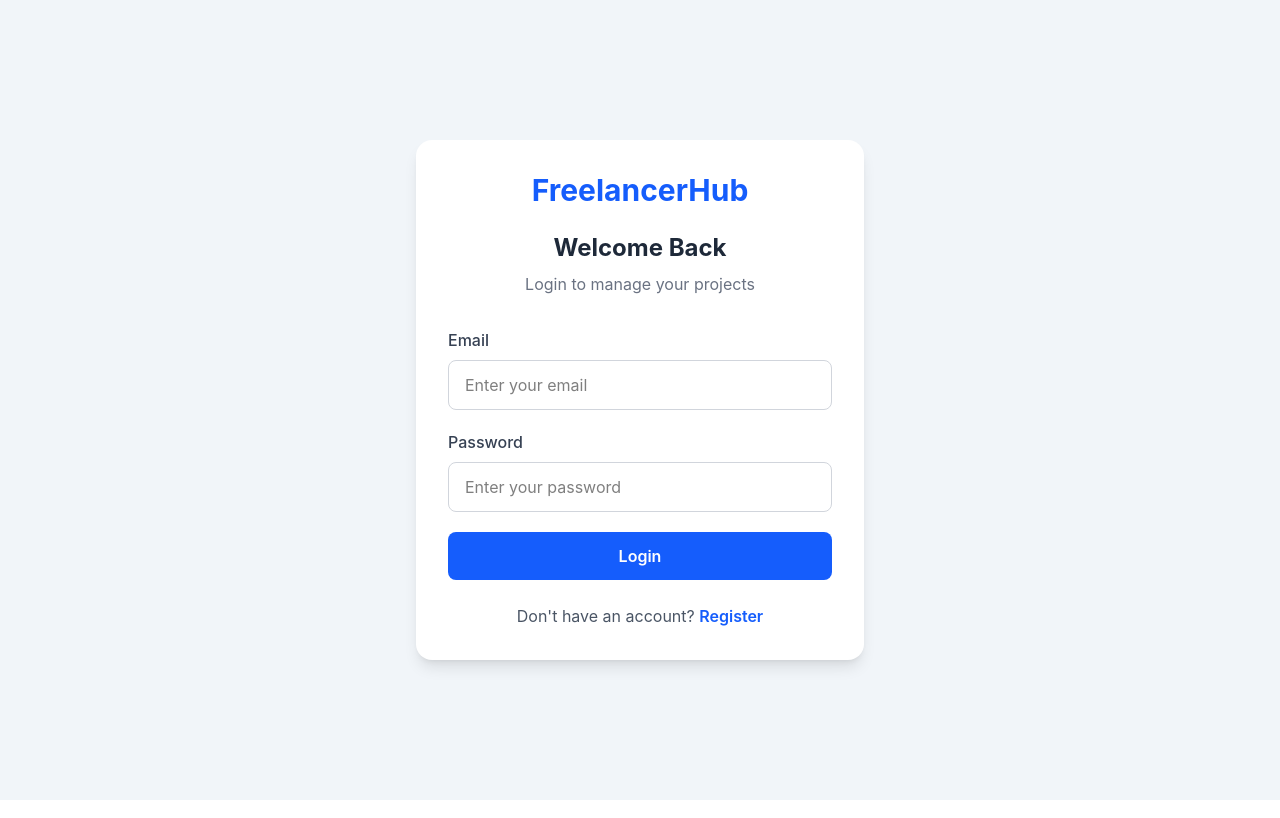
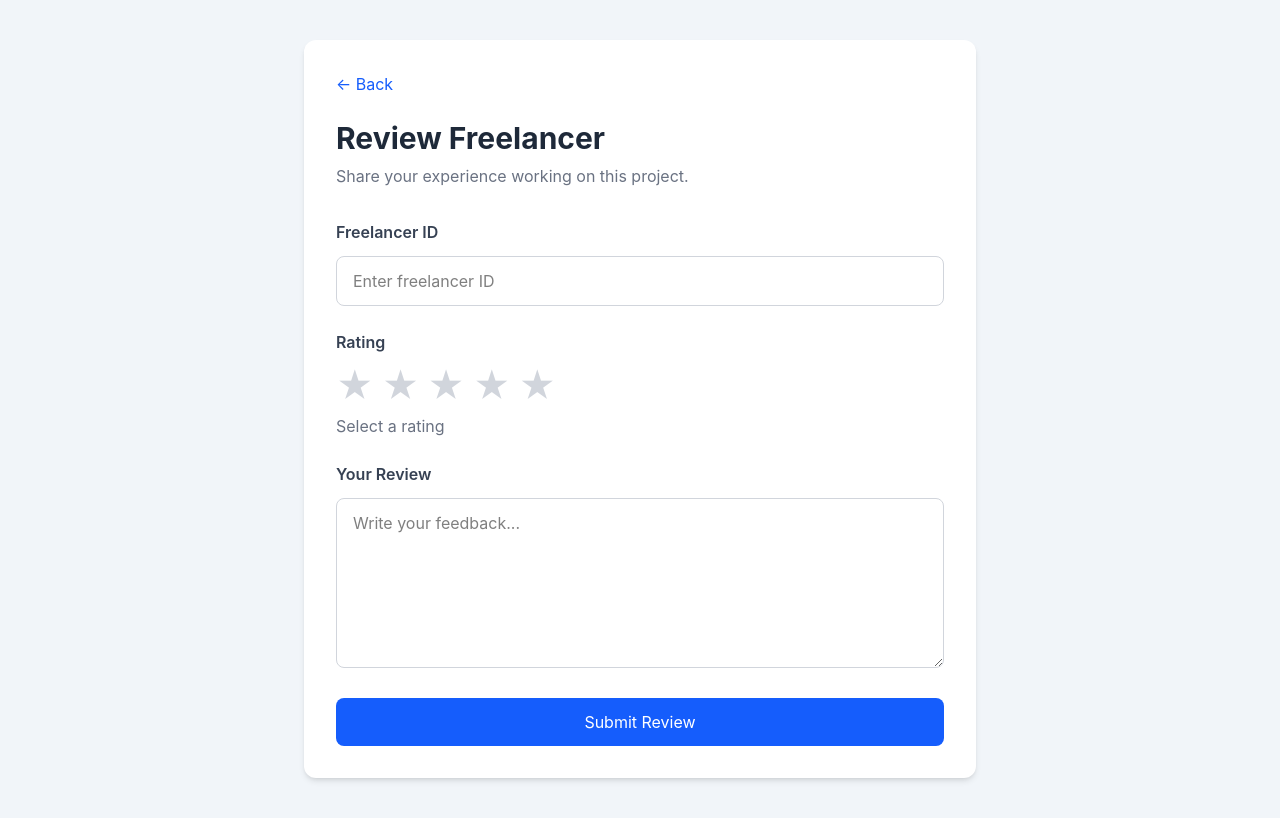
Before and after one commit to Mulesneha/freelancer-project-management, a React (Vite) app in the folder client/: page /review/1 in a window 1280 px wide. Before the commit this address led to /login. Built offline with nearby package versions, Linux system fonts and the light colour scheme.

Commit message:
feat: add rating and review UI

```diff
--- a/client/src/App.jsx
+++ b/client/src/App.jsx
@@ -1,3 +1,4 @@
+
 import React from "react";
 import { Routes, Route, Navigate } from "react-router-dom";
 
@@ -6,6 +7,7 @@ import Register from "./pages/Register";
 import ClientDashboard from "./pages/ClientDashboard";
 import FreelancerDashboard from "./pages/FreelancerDashboard";
 import CreateProject from "./pages/CreateProject";
+import ReviewProject from "./pages/ReviewProject";
 
 function App() {
   return (
@@ -41,6 +43,11 @@ function App() {
       />
 
       <Route
+        path="/review/:projectId"
+        element={<ReviewProject />}
+      />
+
+      <Route
         path="*"
         element={<Navigate to="/login" replace />}
       />
--- /dev/null
+++ b/client/src/pages/ReviewProject.jsx
@@ -0,0 +1,205 @@
+
+import React, { useState } from "react";
+import { useNavigate, useParams } from "react-router-dom";
+
+const ReviewProject = () => {
+  const { projectId } = useParams();
+  const navigate = useNavigate();
+
+  const [rating, setRating] = useState(0);
+  const [comment, setComment] = useState("");
+  const [freelancerId, setFreelancerId] = useState("");
+  const [loading, setLoading] = useState(false);
+  const [error, setError] = useState("");
+  const [success, setSuccess] = useState("");
+
+  const submitReview = async (e) => {
+    e.preventDefault();
+
+    setError("");
+    setSuccess("");
+
+    if (!rating) {
+      setError("Please select a rating");
+      return;
+    }
+
+    if (!comment.trim()) {
+      setError("Please write a review");
+      return;
+    }
+
+    if (!freelancerId) {
+      setError("Freelancer ID is required");
+      return;
+    }
+
+    try {
+      setLoading(true);
+
+      const token = localStorage.getItem("token");
+
+      if (!token) {
+        setError("Please login first");
+        return;
+      }
+
+      const response = await fetch(
+        "http://localhost:5000/api/reviews",
+        {
+          method: "POST",
+          headers: {
+            "Content-Type": "application/json",
+            Authorization: `Bearer ${token}`,
+          },
+          body: JSON.stringify({
+            projectId,
+            freelancerId,
+            rating,
+            comment,
+          }),
+        }
+      );
+
+      const data = await response.json();
+
+      if (!response.ok) {
+        throw new Error(
+          data.message || "Failed to submit review"
+        );
+      }
+
+      setSuccess("Review submitted successfully!");
+
+      setRating(0);
+      setComment("");
+
+      setTimeout(() => {
+        navigate(-1);
+      }, 1500);
+    } catch (error) {
+      setError(error.message);
+    } finally {
+      setLoading(false);
+    }
+  };
+
+  return (
+    <div className="min-h-screen bg-slate-100 py-10 px-6">
+      <div className="max-w-2xl mx-auto">
+
+        <div className="bg-white rounded-xl shadow-md p-8">
+
+          <button
+            onClick={() => navigate(-1)}
+            className="text-blue-600 hover:underline mb-6"
+          >
+            ← Back
+          </button>
+
+          <h1 className="text-3xl font-bold text-gray-800">
+            Review Freelancer
+          </h1>
+
+          <p className="text-gray-500 mt-2">
+            Share your experience working on this project.
+          </p>
+
+          {error && (
+            <div className="mt-6 bg-red-100 border border-red-300 text-red-700 p-4 rounded-lg">
+              {error}
+            </div>
+          )}
+
+          {success && (
+            <div className="mt-6 bg-green-100 border border-green-300 text-green-700 p-4 rounded-lg">
+              {success}
+            </div>
+          )}
+
+          <form
+            onSubmit={submitReview}
+            className="mt-8 space-y-6"
+          >
+
+            <div>
+              <label className="block font-semibold text-gray-700 mb-3">
+                Freelancer ID
+              </label>
+
+              <input
+                type="text"
+                value={freelancerId}
+                onChange={(e) =>
+                  setFreelancerId(e.target.value)
+                }
+                placeholder="Enter freelancer ID"
+                required
+                className="w-full border border-gray-300 rounded-lg px-4 py-3 focus:outline-none focus:ring-2 focus:ring-blue-500"
+              />
+            </div>
+
+            <div>
+              <label className="block font-semibold text-gray-700 mb-3">
+                Rating
+              </label>
+
+              <div className="flex gap-2">
+                {[1, 2, 3, 4, 5].map((star) => (
+                  <button
+                    key={star}
+                    type="button"
+                    onClick={() => setRating(star)}
+                    className={`text-4xl transition ${
+                      star <= rating
+                        ? "text-yellow-400"
+                        : "text-gray-300"
+                    }`}
+                  >
+                    ★
+                  </button>
+                ))}
+              </div>
+
+              <p className="text-gray-500 mt-2">
+                {rating > 0
+                  ? `${rating} out of 5`
+                  : "Select a rating"}
+              </p>
+            </div>
+
+            <div>
+              <label className="block font-semibold text-gray-700 mb-3">
+                Your Review
+              </label>
+
+              <textarea
+                value={comment}
+                onChange={(e) =>
+                  setComment(e.target.value)
+                }
+                rows="6"
+                placeholder="Write your feedback..."
+                required
+                className="w-full border border-gray-300 rounded-lg px-4 py-3 focus:outline-none focus:ring-2 focus:ring-blue-500"
+              />
+            </div>
+
+            <button
+              type="submit"
+              disabled={loading}
+              className="w-full bg-blue-600 text-white py-3 rounded-lg hover:bg-blue-700 disabled:opacity-50"
+            >
+              {loading
+                ? "Submitting..."
+                : "Submit Review"}
+            </button>
+
+          </form>
+        </div>
+      </div>
+    </div>
+  );
+};
+
+export default ReviewProject;
```
